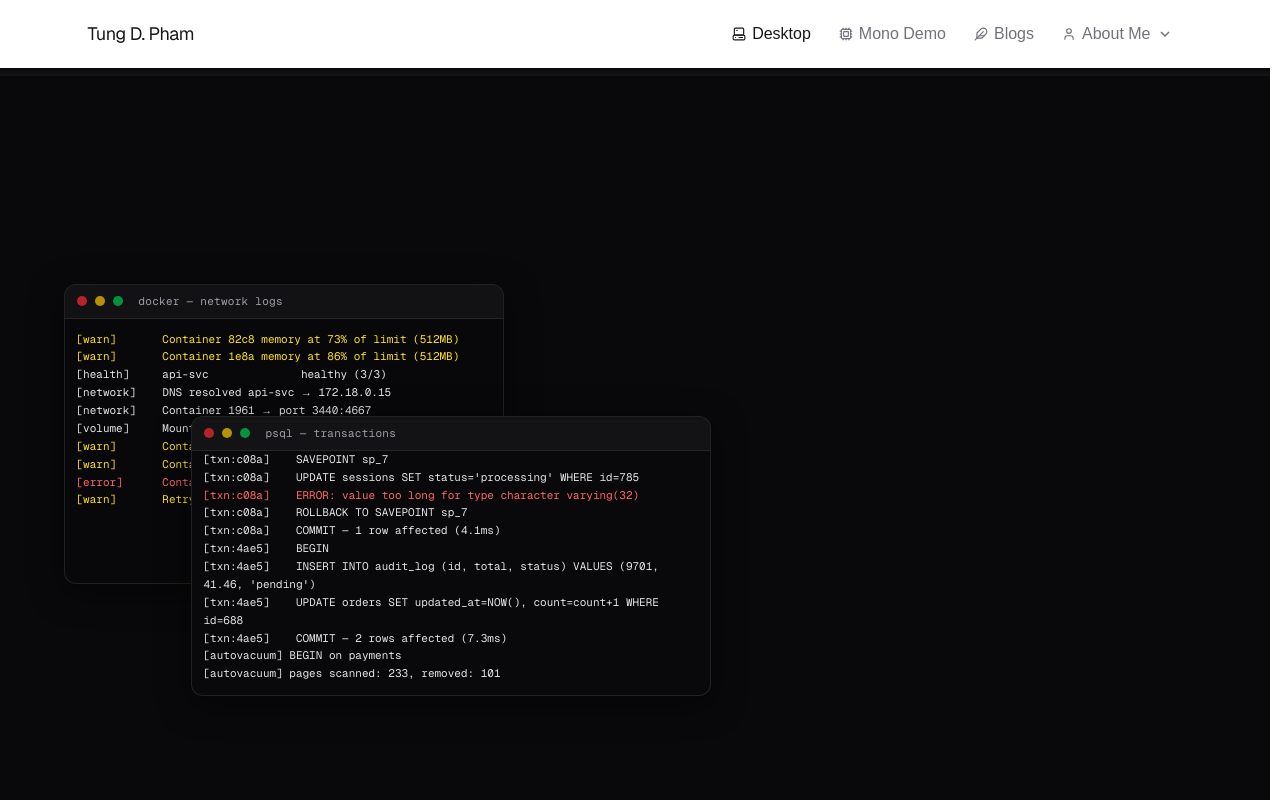
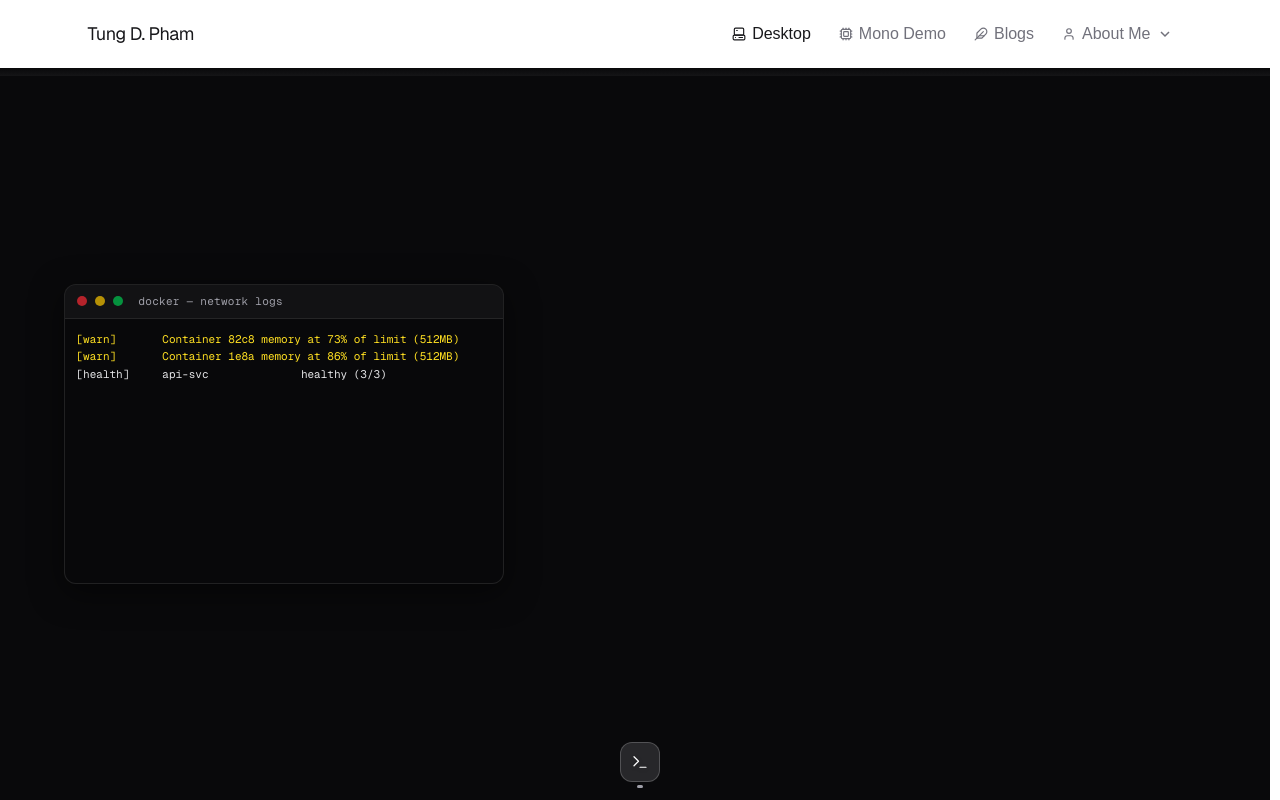
Before and after one commit to tungphambasement/mono_web, a Next.js app: page / in a window 1280 px wide. Both pictures are taken after a click on the button 170 px from the left and 148 px from the top of the page. Built offline with nearby package versions, Linux system fonts and the light colour scheme.

Commit message:
Proper intro

```diff
--- a/app/components/Taskbar.tsx
+++ b/app/components/Taskbar.tsx
@@ -6,8 +6,8 @@ export interface TaskbarItem {
   id: string;
   icon: LucideIcon;
   label: string;
-  /** Icon gets the active highlight + dot */
   isActive?: boolean;
+  isFocused?: boolean;
   onClick?: () => void;
 }
 
@@ -17,27 +17,30 @@ interface TaskbarProps {
 
 export default function Taskbar({ items }: TaskbarProps) {
   return (
-    <div className="fixed bottom-3 left-1/2 -translate-x-1/2 z-50 pointer-events-none">
-      <div className="pointer-events-auto flex items-center gap-0.5 px-3 py-2 rounded-2xl bg-zinc-100/10 backdrop-blur-2xl border border-white/12 shadow-[0_8px_32px_rgba(0,0,0,0.45)]">
+    <div className="fixed bottom-2.5 left-1/2 -translate-x-1/2 z-50 pointer-events-none">
+      <div className="pointer-events-auto flex items-center gap-0.5 px-3 py-2">
         {items.map((item) => (
+          <div
+            key={item.id}>
             <button
-            key={item.id}
               onClick={item.onClick}
               title={item.label}
               aria-label={item.label}
               className={[
-              "relative flex items-center justify-center w-11 h-11 rounded-xl transition-all duration-150 cursor-default select-none",
+                "relative flex items-center justify-center w-10 h-10 border border-white/20 rounded-xl transition-all duration-150 cursor-pointer select-none",
                 item.isActive
-                ? "bg-white/20 hover:bg-white/25"
-                : "hover:bg-white/10",
+                  ? "bg-zinc-800 hover:bg-white/25"
+                  : "bg-zinc-800 hover:bg-zinc-900",
               ].join(" ")}
             >
-            <item.icon size={20} className="text-white drop-shadow-sm" strokeWidth={1.6} />
-            {/* Active indicator dot */}
-            {item.isActive && (
-              <span className="absolute bottom-0.75 left-1/2 -translate-x-1/2 w-2 h-0.75 rounded-2xl bg-white/80" />
-            )}
+              <item.icon size={18} className="text-white drop-shadow-sm" strokeWidth={1.6} />
             </button>
+            <span className={[
+              "absolute bottom-0.5 left-1/2 -translate-x-1/2 h-0.75 rounded-2xl",
+              item.isActive
+                ? "w-3 bg-zinc-200" : "w-1.5  bg-zinc-400"
+            ].join(" ")} />
+          </div>
         ))}
       </div>
     </div>
--- a/app/components/Terminal.tsx
+++ b/app/components/Terminal.tsx
@@ -26,22 +26,41 @@ export type CommandDef = {
   action?: (context: CommandContext) => void;
 };
 
+
+type ScriptEntry = {
+  command: string;
+  outputSegments: OutputSegment[];
+  promptSpeed?: number;
+  outputSpeed?: number;
+  pauseAfterType?: number;
+  pauseAfterCmd?: number;
+  pauseAfterExecution?: number;
+};
+
 //  Constants & Config
 
-const SCRIPT_COMMANDS = [
-  "boot --desktop",
-  "locate --engineer",
-];
-
-const SCRIPT_OUTPUT_SEGMENTS: OutputSegment[][] = [
-  [{ text: "Booting desktop environment…", className: "text-zinc-400" }],
-  [{ text: "Tung D. Pham found at /rochester/swe", className: "text-zinc-300" }],
+const SCRIPT: ScriptEntry[] = [
+  {
+    command: "locate --engineer",
+    outputSegments: [{ text: "Tung D. Pham found at /rochester/swe", className: "text-zinc-300" }],
+  },
+  {
+    command: "boot --desktop",
+    outputSegments: [{ text: "Booting desktop environment\u2026", className: "text-zinc-400" }],
+    pauseAfterExecution: 5000,
+  },
+  {
+    command: "close --all",
+    outputSegments: [{ text: "Closing all windows\u2026", className: "text-zinc-500" }],
+    pauseAfterExecution: 2000,
+  },
 ];
 
 const PROMPT_SPEED = 60;
 const OUTPUT_SPEED = 30;
 const PAUSE_AFTER_TYPE = 150;
 const PAUSE_AFTER_CMD = 400;
+const PAUSE_AFTER_EXECUTION = 100;
 
 //  Command Definitions
 
@@ -283,9 +302,11 @@ interface TerminalProps {
   externalCommands?: CommandDef[];
   onClose?: () => void;
   onMinimize?: () => void;
+  skipIntro?: boolean;
+  onIntroComplete?: () => void;
 }
 
-export default function Terminal({ height, onDragHandleMouseDown, isDragging, externalCommands = [], onClose, onMinimize }: TerminalProps) {
+export default function Terminal({ height, onDragHandleMouseDown, isDragging, externalCommands = [], onClose, onMinimize, skipIntro = false, onIntroComplete }: TerminalProps) {
   const router = useRouter();
   const nav = useCallback((p: string) => router.push(p), [router]);
 
@@ -294,8 +315,8 @@ export default function Terminal({ height, onDragHandleMouseDown, isDragging, ex
   const [cmdHistory, setCmdHistory] = useState<string[]>([]);
   const [cmdHistoryIdx, setCmdHistoryIdx] = useState(-1);
 
-  const [scriptIdx, setScriptIdx] = useState(0);
-  const [scriptPhase, setScriptPhase] = useState<"typing" | "waiting" | "outputTyping" | "done">("typing");
+  const [scriptIdx, setScriptIdx] = useState(() => skipIntro ? SCRIPT.length : 0);
+  const [scriptPhase, setScriptPhase] = useState<"typing" | "waiting" | "outputTyping" | "executing" | "done">(() => skipIntro ? "done" : "typing");
   const scriptTimerRef = useRef<ReturnType<typeof setTimeout> | null>(null);
   const pendingPromptRef = useRef("");
   const pendingSegmentsRef = useRef<OutputSegment[]>([]);
@@ -382,23 +403,29 @@ export default function Terminal({ height, onDragHandleMouseDown, isDragging, ex
 
   /* Intro script effect */
   useEffect(() => {
-    if (scriptPhase === "done") return;
+    if (scriptPhase === "done" || skipIntro) return;
 
-    if (scriptIdx >= SCRIPT_COMMANDS.length) {
+    if (scriptIdx >= SCRIPT.length) {
       setScriptPhase("done");
       return;
     }
 
-    const cmdStr = SCRIPT_COMMANDS[scriptIdx];
+    const entry = SCRIPT[scriptIdx];
+    const cmdStr = entry.command;
+    const promptSpeed = entry.promptSpeed ?? PROMPT_SPEED;
+    const outputSpeed = entry.outputSpeed ?? OUTPUT_SPEED;
+    const pauseAfterType = entry.pauseAfterType ?? PAUSE_AFTER_TYPE;
+    const pauseAfterCmd = entry.pauseAfterCmd ?? PAUSE_AFTER_CMD;
+    const pauseAfterExecution = entry.pauseAfterExecution ?? PAUSE_AFTER_EXECUTION;
 
     if (scriptPhase === "typing") {
       if (currentInput.length < cmdStr.length) {
         scriptTimerRef.current = setTimeout(
           () => setCurrentInput(cmdStr.slice(0, currentInput.length + 1)),
-          PROMPT_SPEED,
+          promptSpeed,
         );
       } else {
-        scriptTimerRef.current = setTimeout(() => setScriptPhase("waiting"), PAUSE_AFTER_TYPE);
+        scriptTimerRef.current = setTimeout(() => setScriptPhase("waiting"), pauseAfterType);
       }
     } else if (scriptPhase === "waiting") {
       scriptTimerRef.current = setTimeout(() => {
@@ -406,7 +433,7 @@ export default function Terminal({ height, onDragHandleMouseDown, isDragging, ex
         const [cmdRaw = "", ...args] = trimmed.split(/\s+/);
 
         pendingPromptRef.current = trimmed;
-        pendingSegmentsRef.current = SCRIPT_OUTPUT_SEGMENTS[scriptIdx] ?? [];
+        pendingSegmentsRef.current = entry.outputSegments ?? [];
         pendingNodeRef.current = getCommandOutput(cmdRaw, args);
         pendingCmdRef.current = { cmdRaw, args };
 
@@ -419,7 +446,7 @@ export default function Terminal({ height, onDragHandleMouseDown, isDragging, ex
       if (typedOutputLen < totalLen) {
         scriptTimerRef.current = setTimeout(
           () => setTypedOutputLen((n) => n + 1),
-          OUTPUT_SPEED,
+          outputSpeed,
         );
       } else {
         scriptTimerRef.current = setTimeout(() => {
@@ -433,17 +460,25 @@ export default function Terminal({ height, onDragHandleMouseDown, isDragging, ex
           ]);
           setCmdHistory((prev) => [pendingPromptRef.current, ...prev]);
           setTypedOutputLen(0);
-          setScriptIdx((i) => i + 1);
-          setScriptPhase("typing");
-        }, PAUSE_AFTER_CMD);
+          setScriptPhase("executing");
+        }, pauseAfterCmd);
       }
+    } else if (scriptPhase === "executing") {
+      scriptTimerRef.current = setTimeout(() => {
+        setScriptIdx((i: number) => i + 1);
+        setScriptPhase("typing");
+      }, pauseAfterExecution);
     }
 
     return () => { if (scriptTimerRef.current) clearTimeout(scriptTimerRef.current); };
   }, [scriptPhase, scriptIdx, currentInput, typedOutputLen, getCommandOutput, runCommandAction]);
 
   useEffect(() => {
-    if (isInteractive) inputRef.current?.focus();
+    if (isInteractive) {
+      inputRef.current?.focus();
+      if (!skipIntro) onIntroComplete?.();
+    }
+    // eslint-disable-next-line react-hooks/exhaustive-deps
   }, [isInteractive]);
 
   useEffect(() => {
--- a/app/page.tsx
+++ b/app/page.tsx
@@ -1,11 +1,13 @@
 "use client";
 
-import { useEffect, useRef, useState } from "react";
+import { use, useEffect, useRef, useState } from "react";
 import DraggableWindow from "./components/DraggableWindow";
 import Terminal from "./components/Terminal";
 import Wallpaper from "./components/Wallpaper";
 import DockerLogs from "./components/DockerLogs";
 import TransactionsLogs from "./components/TransactionsLogs";
+import Taskbar from "./components/Taskbar";
+import { TerminalIcon } from "lucide-react";
 
 
 type TerminalState = "visible" | "minimized" | "closed";
@@ -21,8 +23,12 @@ const DEFAULT_TRANSACTIONS_POS = (rect: DOMRect) => ({ x: rect.left + (rect.widt
 export default function Home() {
   const [desktopBooted, setDesktopBooted] = useState(false);
   const [terminalState, setTerminalState] = useState<TerminalState>(DEFAULT_TERMINAL_STATE);
-  const [showLogs, setShowLogs] = useState(false);
+  const [logsPhase, setLogsPhase] = useState<"hidden" | "visible" | "freeze" | "fading">("hidden");
+  const [introPlayed, setIntroPlayed] = useState(
+    false
+  );
   const screenRef = useRef<HTMLDivElement>(null);
+  const logsTimersRef = useRef<ReturnType<typeof setTimeout>[]>([]);
 
   function handleTerminalTaskbarClick() {
     if (terminalState === "closed") {
@@ -34,25 +40,42 @@ export default function Home() {
     }
   }
 
-  // reveal decorative log panels shortly after boot
+  function triggerLogsFade() {
+    // cancel any pending auto-fade timers
+    logsTimersRef.current.forEach(clearTimeout);
+    logsTimersRef.current = [];
+    const t1 = setTimeout(() => setLogsPhase("freeze"), 0);
+    const t2 = setTimeout(() => setLogsPhase("fading"), 50);
+    const t3 = setTimeout(() => setLogsPhase("hidden"), 1700);
+    logsTimersRef.current = [t1, t2, t3];
+  }
+
+  // reveal decorative log panels shortly after boot, then auto-fade them out
   useEffect(() => {
     if (!desktopBooted) return;
-    const t = setTimeout(() => setShowLogs(true), 600);
-    return () => clearTimeout(t);
+    const timers: ReturnType<typeof setTimeout>[] = [];
+    timers.push(setTimeout(() => setLogsPhase("visible"), 600));
+    logsTimersRef.current = timers;
+    return () => timers.forEach(clearTimeout);
   }, [desktopBooted]);
 
   return (
     <div className="relative flex-1 flex flex-col items-center" ref={screenRef}>
 
       {/* Decorative log panels */}
-      {showLogs && (
+      {logsPhase !== "hidden" && (
         <>
           <DraggableWindow
             screenRef={screenRef}
             defaultWidth={DEFAULT_DOCKER_SIZE.width}
             defaultHeight={DEFAULT_DOCKER_SIZE.height}
             getInitialPos={DEFAULT_DOCKER_POS}
-            style={{ animationDelay: "1s" }}
+            style={logsPhase === "visible"
+              ? { animationDelay: "0s" }
+              : logsPhase === "freeze"
+                ? { animation: "none", opacity: 1 }
+                : { animation: "none", opacity: 0, transition: "opacity 1000ms ease", pointerEvents: "none" }
+            }
           >
             {(bag) => <DockerLogs {...bag} />}
           </DraggableWindow>
@@ -62,7 +85,12 @@ export default function Home() {
             defaultWidth={DEFAULT_TRANSACTIONS_SIZE.width}
             defaultHeight={DEFAULT_TRANSACTIONS_SIZE.height}
             getInitialPos={DEFAULT_TRANSACTIONS_POS}
-            style={{ animationDelay: "4s", animationFillMode: "both" }}
+            style={logsPhase === "visible"
+              ? { animationDelay: "3s", animationFillMode: "both" }
+              : logsPhase === "freeze"
+                ? { animation: "none", opacity: 1 }
+                : { animation: "none", opacity: 0, transition: "opacity 1000ms ease", pointerEvents: "none" }
+            }
           >
             {(bag) => <TransactionsLogs {...bag} />}
           </DraggableWindow>
@@ -83,12 +111,28 @@ export default function Home() {
                 height={height}
                 onDragHandleMouseDown={onDragHandleMouseDown}
                 isDragging={isDragging}
+                skipIntro={introPlayed}
+                onIntroComplete={() => {
+                  sessionStorage.setItem("introPlayed", "1");
+                  setIntroPlayed(true);
+                }}
                 externalCommands={[
                   {
                     key: "boot",
                     description: "boot the desktop environment",
                     output: () => <span className="text-zinc-400">Booting desktop environment…</span>,
                     action: () => setDesktopBooted(true),
+                  },
+                  {
+                    key: "close",
+                    description: "close all windows",
+                    action: () => {
+                      sessionStorage.setItem("introPlayed", "1");
+                      setIntroPlayed(true);
+                      triggerLogsFade();
+                      setTimeout(() => setTerminalState("closed"), 400);
+                    },
+                    output: () => <span className="text-zinc-400">Closing all windows…</span>,
                   },
                 ]}
                 onClose={() => setTerminalState("closed")}
@@ -103,6 +147,16 @@ export default function Home() {
       {desktopBooted && (
         <div className="relative flex flex-1 w-full transition-opacity duration-1000 animate-fade-in">
           <Wallpaper />
+          <Taskbar items={
+            [{
+              id: "terminal",
+              icon: TerminalIcon,
+              label: "Terminal",
+              isActive: terminalState === "visible",
+              onClick: handleTerminalTaskbarClick,
+            },
+            ]
+          } />
         </div>)
       }
     </div >
```
Lines whose indentation alone changed are shown as unchanged.
